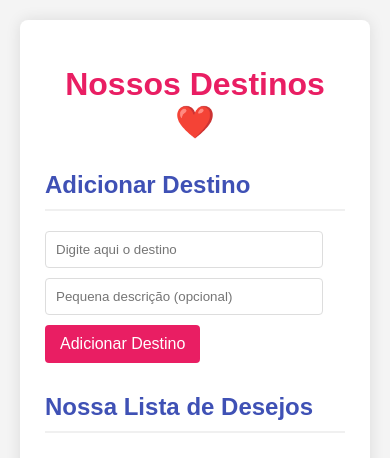
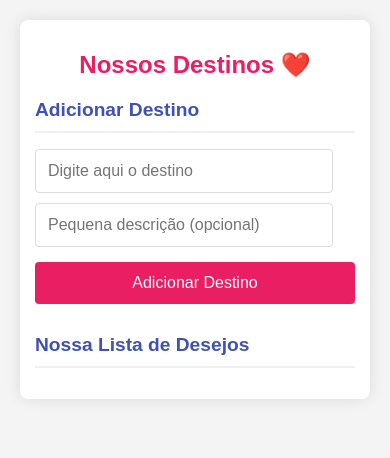
Before and after one commit to Marcelo-OM30/NossosDestinos, a plain HTML site: page index.html in a window 390 px wide. Drawn offline with Linux system fonts and the light colour scheme; no server answers.

Commit message:
responsividade

```diff
--- a/style.css
+++ b/style.css
@@ -103,3 +103,77 @@ button:hover {
 .list-container li button.delete-button:hover {
     background-color: #e53935;
 }
+
+/* --- Media Queries para Responsividade --- */
+
+/* Para telas menores que 768px (tablets e celulares maiores em paisagem) */
+@media (max-width: 768px) {
+    .container {
+        padding: 20px;
+        margin: 10px; /* Adiciona uma pequena margem nas laterais */
+    }
+
+    h1 {
+        font-size: 1.8em;
+    }
+
+    h2 {
+        font-size: 1.3em;
+    }
+}
+
+/* Para telas menores que 480px (celulares em retrato) */
+@media (max-width: 480px) {
+    body {
+        padding: 10px; /* Reduz o padding do body */
+    }
+
+    .container {
+        padding: 15px;
+    }
+
+    h1 {
+        font-size: 1.5em;
+        margin-bottom: 15px;
+    }
+
+    h2 {
+        font-size: 1.2em;
+        margin-top: 20px;
+    }
+
+    input[type="text"] {
+        padding: 12px; /* Aumenta um pouco o padding para facilitar o toque */
+        font-size: 1em;
+    }
+
+    button {
+        padding: 12px 15px;
+        font-size: 1em;
+        width: 100%; /* Faz os botões ocuparem a largura total */
+        box-sizing: border-box; /* Garante que padding não aumente a largura total */
+    }
+
+    #addPlaceButton {
+         margin-top: 5px; /* Pequeno espaço se os inputs e botão estiverem próximos */
+    }
+
+    .list-container li {
+        flex-direction: column; /* Empilha os itens da lista verticalmente */
+        align-items: flex-start; /* Alinha itens à esquerda */
+    }
+
+    .list-container li .description {
+        margin-left: 0;
+        margin-top: 5px; /* Espaço entre nome e descrição */
+        margin-bottom: 8px; /* Espaço antes do botão de remover */
+        word-break: break-word; /* Quebra palavras longas na descrição */
+    }
+
+    .list-container li button.delete-button {
+        padding: 8px 12px;
+        font-size: 0.9em;
+        width: auto; /* Botão de remover não precisa ocupar largura total */
+        align-self: flex-end; /* Alinha o botão de remover à direita */
+    }
+}
```
Also changed, not shown: 1 other file.
